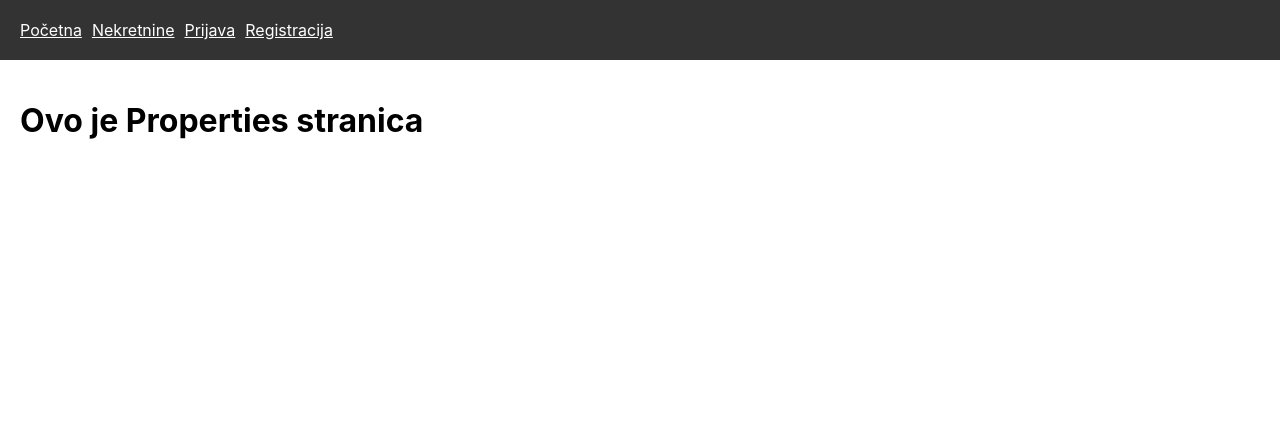
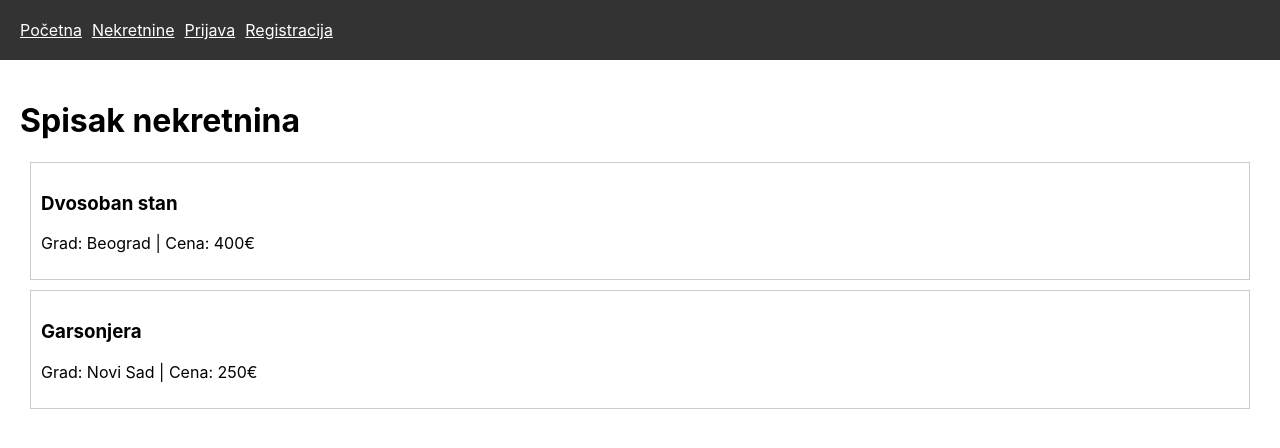
Before and after one commit to elab-development/klijentske-veb-tehnologije-i-skriptni-jezici-2025-26-veb-aplikacija-za-iznajm-nekretnina, a React (Create React App) app: page /nekretnine in a window 1280 px wide. Shown: the top 448 px of the page. Built offline with nearby package versions, Linux system fonts and the light colour scheme.

Commit message:
Implementiran INekretnina interfejs i NekretninaServis klasa

```diff
--- /dev/null
+++ b/src/models/Nekretnina.ts
@@ -0,0 +1,25 @@
+export interface INekretnina {
+  id: number;
+  naziv: string;
+  cena: number;
+  grad: string;
+}
+
+
+export class NekretninaServis {
+  private nekretnine: INekretnina[];
+
+  constructor(nekretnine: INekretnina[]) {
+    this.nekretnine = nekretnine;
+  }
+
+
+  dohvatiSve(): INekretnina[] {
+    return this.nekretnine;
+  }
+
+
+  filtrirajPoGradu(grad: string): INekretnina[] {
+    return this.nekretnine.filter(n => n.grad.toLowerCase() === grad.toLowerCase());
+  }
+}
--- a/src/pages/Properties.tsx
+++ b/src/pages/Properties.tsx
@@ -1,9 +1,25 @@
 import React from 'react';
+import { INekretnina, NekretninaServis } from '../models/Nekretnina';
 
 const Properties = () => {
+  // Simulirani podaci
+  const podaci: INekretnina[] = [
+    { id: 1, naziv: 'Dvosoban stan', cena: 400, grad: 'Beograd' },
+    { id: 2, naziv: 'Garsonjera', cena: 250, grad: 'Novi Sad' }
+  ];
+
+  const servis = new NekretninaServis(podaci);
+  const lista = servis.dohvatiSve();
+
   return (
     <div>
-      <h1>Ovo je Properties stranica</h1>
+      <h1>Spisak nekretnina</h1>
+      {lista.map(n => (
+        <div key={n.id} style={{ border: '1px solid #ccc', margin: '10px', padding: '10px' }}>
+          <h3>{n.naziv}</h3>
+          <p>Grad: {n.grad} | Cena: {n.cena}€</p>
+        </div>
+      ))}
     </div>
   );
 };
```
